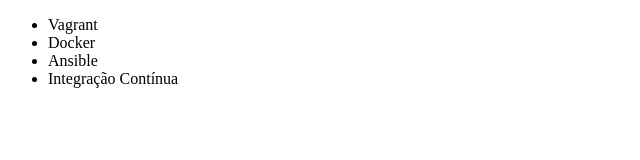
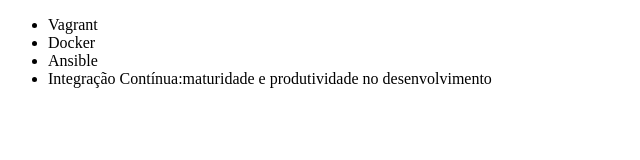
Before and after one commit to BrunoTing/alura-git, a plain HTML site: page index.html in a window 1280 px wide. Shown: the whole page, without its empty margins (0-640 px from the left). Drawn offline with Linux system fonts and the light colour scheme.

```diff
--- a/index.html
+++ b/index.html
@@ -11,7 +11,7 @@
         <li>Vagrant</li>
         <li>Docker</li>
         <li>Ansible</li>
-        <li>Integração Contínua</li>
+        <li>Integração Contínua:maturidade e produtividade no desenvolvimento</li>
     </ul>
 </body>
 
```
